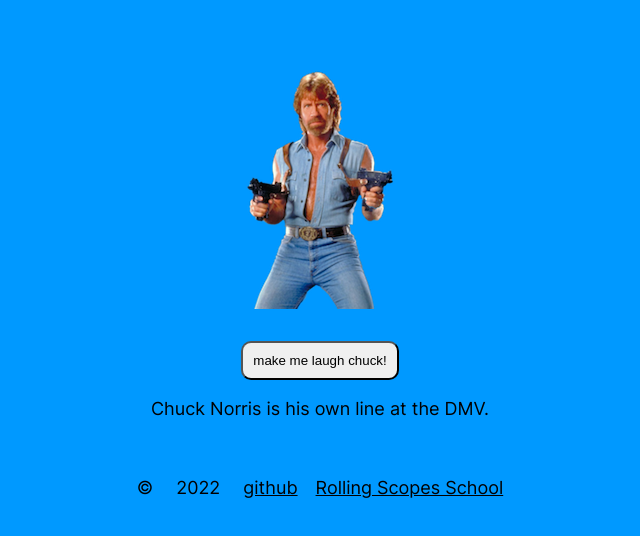
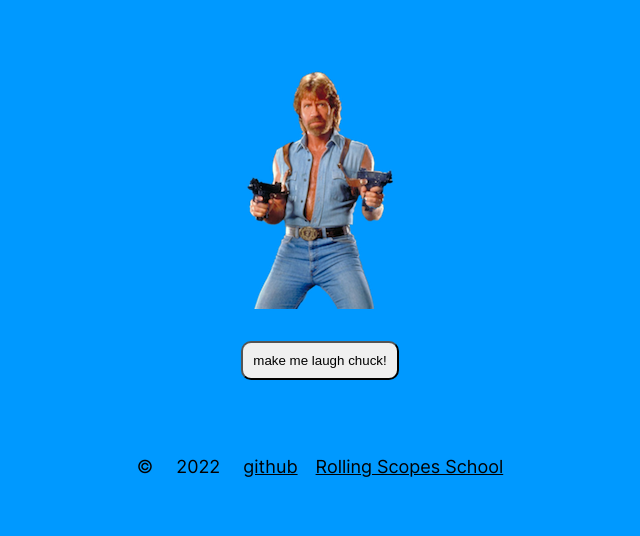
Before and after one commit to PAVEL-MIHAI/random-jokes, a plain HTML site: page index.html in a window 1280 px wide. Shown: the whole page, without its empty margins (320-960 px from the left). Drawn offline with Linux system fonts and the light colour scheme; no server answers.

Commit message:
fit: sec

```diff
--- a/index.html
+++ b/index.html
@@ -17,7 +17,7 @@
       <section class="section">
        <img src="./assets/img/chuck.png" alt="chuck" class="shake-img">
        <button type="btn" class="btn">make me laugh chuck!</button>
-       <p class="content">Chuck Norris is his own line at the DMV.</p>
+       <p class="content"></p>
 
        <footer>
 
--- a/index.js
+++ b/index.js
@@ -1,9 +1,10 @@
 
-console.log(" Всего 30 баллов ");
+console.log(" Всего 50 баллов ");
 console.log(" 10 верстка");
+console.log(" 10 при загрузке страницы рандомная цитата");
+console.log(" 10 при перегрузке страницы рандомная цитата");
 console.log(" 10 работа кнопки");
 console.log(" 10 эффект при смене");
-
 
 
 const button = document.querySelector('.btn');
@@ -22,6 +23,8 @@ async function fetchHandler() {
   }
 }
 
+fetchHandler();
+
 button.addEventListener('click', () => {
  fetchHandler();
 });
```
